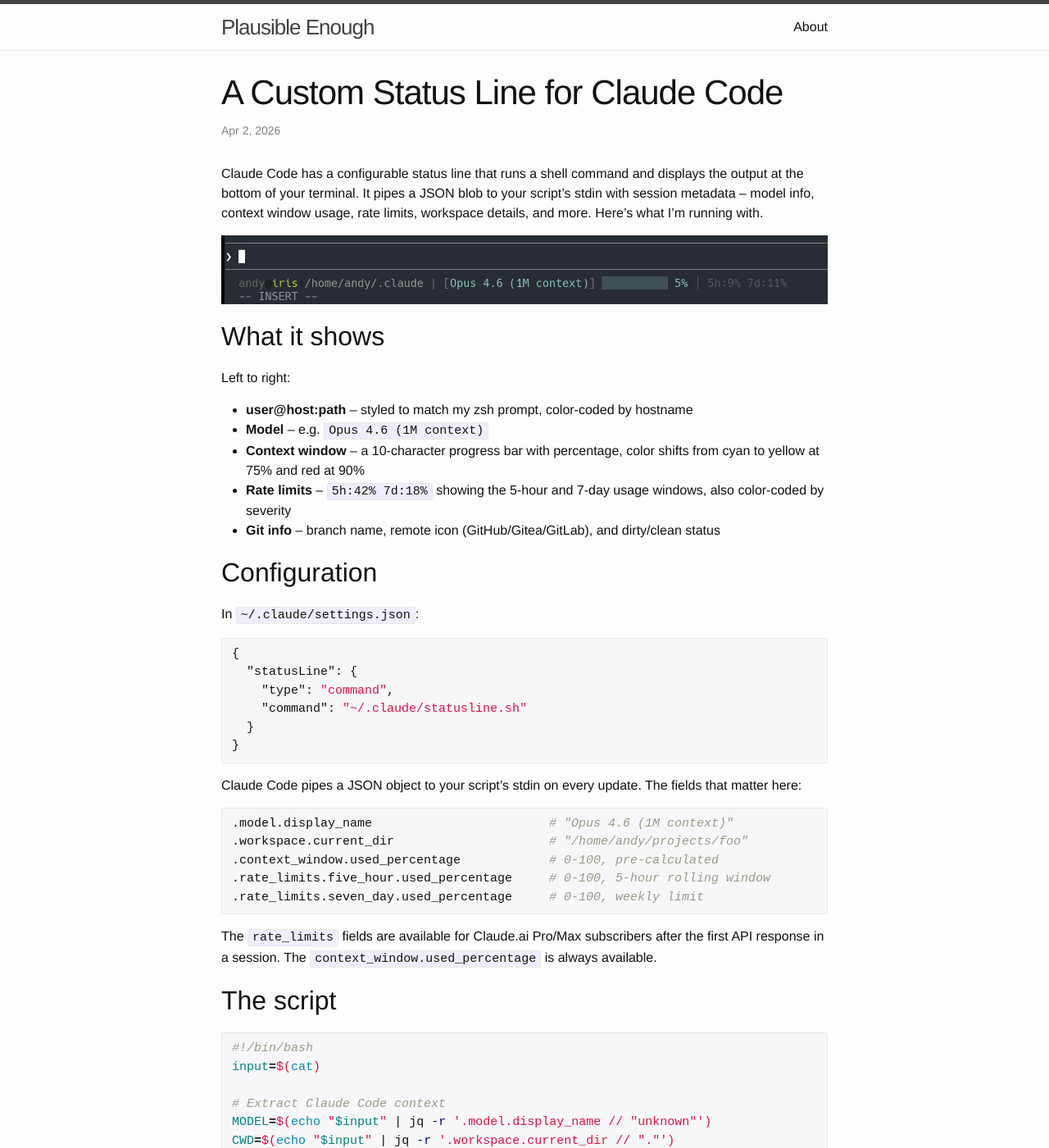
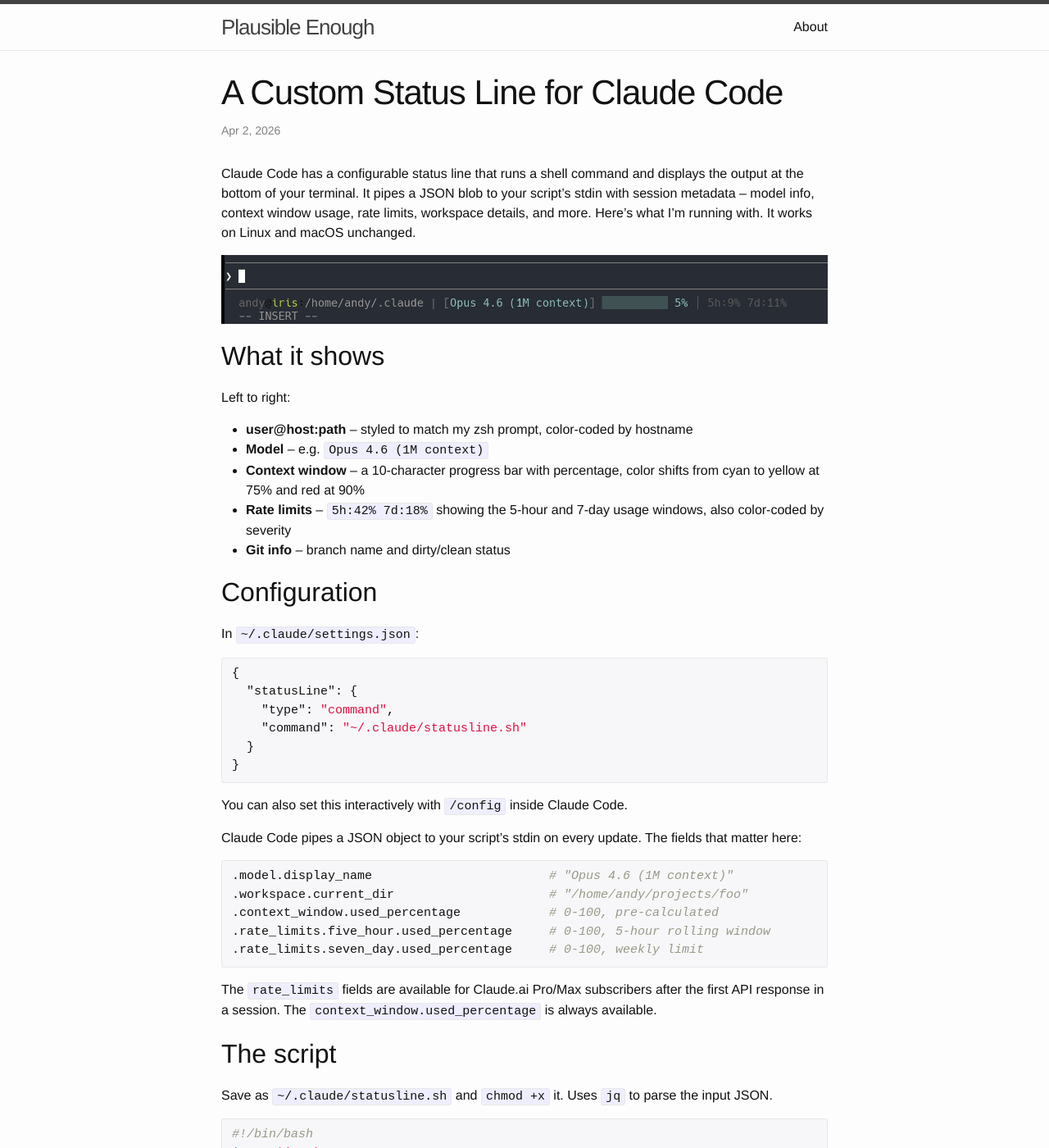
Before and after one commit to andynu/andynu.github.io, a Jekyll site: the page built from _posts/2026-04-02-claude-code-statusline.md, in a window 1280 px wide and 1400 px high. Shown: the whole window at 82% size. Built offline with Jekyll 4.4.1, drawn with Linux system fonts in a browser that asks for light colours; some of the changed text lies outside the part shown.

Commit message:
Update statusline post: macOS setup notes, tightened script

````diff
--- a/_posts/2026-04-02-claude-code-statusline.md
+++ b/_posts/2026-04-02-claude-code-statusline.md
@@ -4,10 +4,10 @@
 date:   2026-04-02
 categories: claude-code
 image: /assets/images/claude-code-statusline.png
-description: "A custom status line for Claude Code that shows context window usage with a color-coded progress bar and 5-hour/7-day rate limit percentages, so you always know where you stand."
+description: "A custom status line for Claude Code that shows context window usage with a color-coded progress bar and 5-hour/7-day rate limit percentages, so you always know where you stand. Works on Linux and macOS."
 ---
 
-Claude Code has a configurable status line that runs a shell command and displays the output at the bottom of your terminal. It pipes a JSON blob to your script's stdin with session metadata -- model info, context window usage, rate limits, workspace details, and more. Here's what I'm running with.
+Claude Code has a configurable status line that runs a shell command and displays the output at the bottom of your terminal. It pipes a JSON blob to your script's stdin with session metadata -- model info, context window usage, rate limits, workspace details, and more. Here's what I'm running with. It works on Linux and macOS unchanged.
 
 ![Claude Code status line](/assets/images/claude-code-statusline.png)
 
@@ -19,7 +19,7 @@
 - **Model** -- e.g. `Opus 4.6 (1M context)`
 - **Context window** -- a 10-character progress bar with percentage, color shifts from cyan to yellow at 75% and red at 90%
 - **Rate limits** -- `5h:42% 7d:18%` showing the 5-hour and 7-day usage windows, also color-coded by severity
-- **Git info** -- branch name, remote icon (GitHub/Gitea/GitLab), and dirty/clean status
+- **Git info** -- branch name and dirty/clean status
 
 ## Configuration
 
@@ -34,6 +34,8 @@
 }
 ```
 
+You can also set this interactively with `/config` inside Claude Code.
+
 Claude Code pipes a JSON object to your script's stdin on every update. The fields that matter here:
 
 ```bash
@@ -47,6 +49,8 @@
 The `rate_limits` fields are available for Claude.ai Pro/Max subscribers after the first API response in a session. The `context_window.used_percentage` is always available.
 
 ## The script
+
+Save as `~/.claude/statusline.sh` and `chmod +x` it. Uses `jq` to parse the input JSON.
 
 ```bash
 #!/bin/bash
@@ -125,7 +128,8 @@
 # Git info
 GIT_INFO=""
 if git rev-parse --is-inside-work-tree &>/dev/null; then
-    BRANCH=$(git branch 2>/dev/null | grep '*' | cut -d' ' -f2)
+    BRANCH=$(git symbolic-ref --short HEAD 2>/dev/null \
+             || git rev-parse --short HEAD 2>/dev/null)
     if [[ -n $(git status -s 2>/dev/null) ]]; then
         STATUS="✗"
     else
@@ -144,3 +148,11 @@
 ```
 
 This is a slightly simplified version of what I actually run -- the real one has per-host color theming and git remote icons -- but the core is the same. The key insight is that Claude Code now provides `used_percentage` for both the context window and rate limits directly in the input JSON, so you don't need to calculate anything yourself or shell out to external tools.
+
+## Dependencies
+
+Needs `bash`, `jq`, and `git`. On macOS: `brew install jq` (git ships with `xcode-select --install`). On Linux: `apt install jq` or `dnf install jq`. The `#!/bin/bash` shebang sidesteps macOS's zsh default since Claude Code invokes the script directly, not via your login shell, and the script avoids bash 4+ features so stock macOS bash 3.2 is fine.
+
+---
+
+*Updated 2026-06-16: added macOS setup details.*
````
Also changed, not shown: other parts of _posts/2026-04-02-claude-code-statusline.md (+0 -1 lines).
